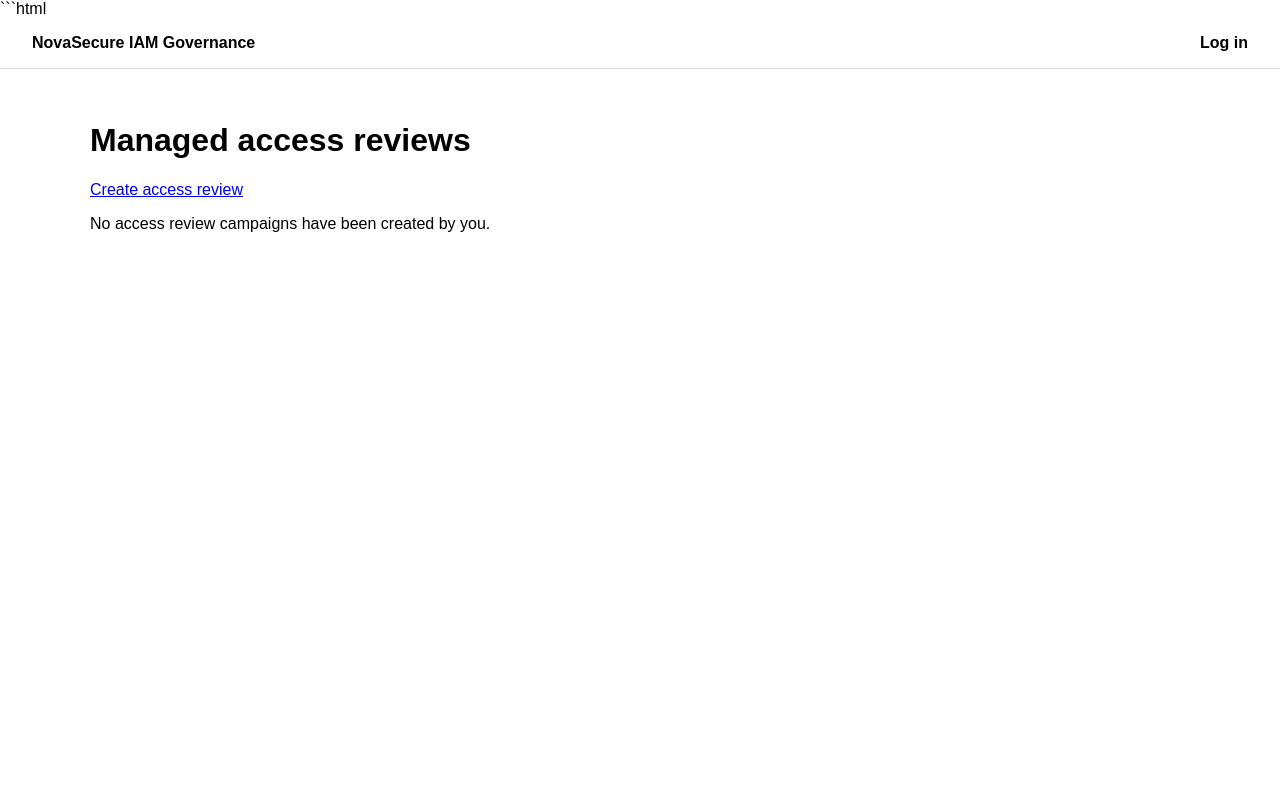
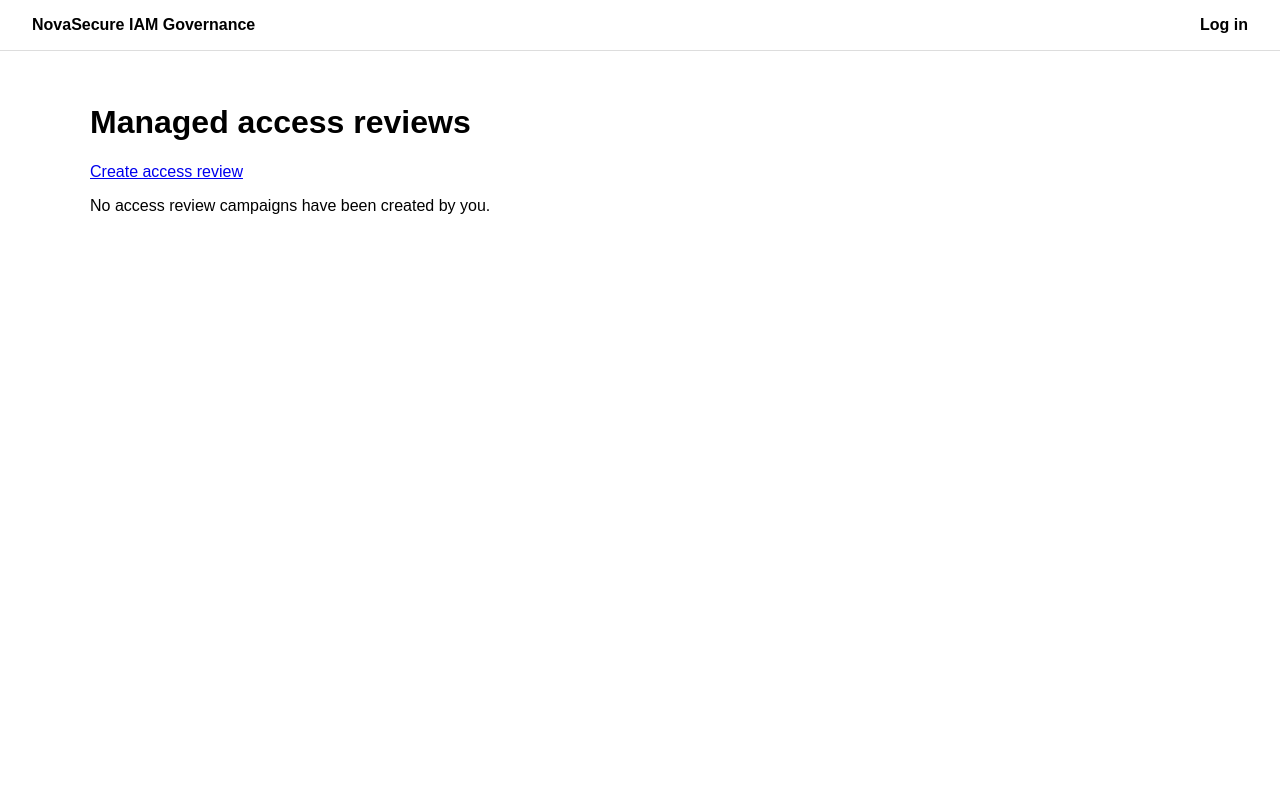
Before and after one commit to Thomas170491/enterprise-iam-lab, a Flask app: template apps/governance-portal/templates/access-reviews-manage.html in a window 1280 px wide. Run offline with Flask 3, Linux system fonts and the light colour scheme; the template is opened without the code that fills it, so the values that code supplies are empty.

Commit message:
fix : correct access review template markup

````diff
--- a/apps/governance-portal/templates/access-review-detail.html
+++ b/apps/governance-portal/templates/access-review-detail.html
@@ -33,7 +33,7 @@ Access Review | NovaSecure IAM Governance
         Back to my access reviews
     </a>
 {% endif %}
-
+</p>
 {% if review.items %}
 <table>
     <thead>
--- a/apps/governance-portal/templates/access-reviews-manage.html
+++ b/apps/governance-portal/templates/access-reviews-manage.html
@@ -1,4 +1,3 @@
-```html
 {% extends "base.html" %}
 
 {% block title %}
@@ -67,4 +66,3 @@ Managed Access Reviews | NovaSecure IAM Governance
 {% endif %}
 
 {% endblock %}
-```
````
Also changed, not shown: apps/governance-portal/access-reviews-manage.html (deleted).
